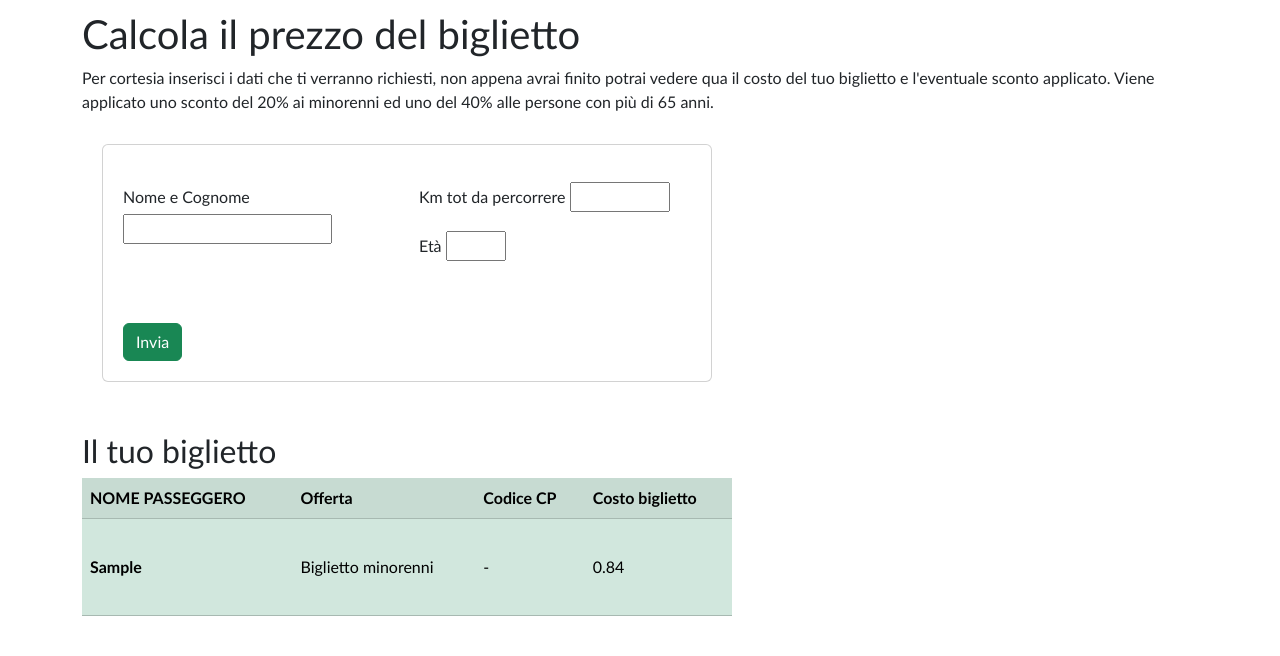
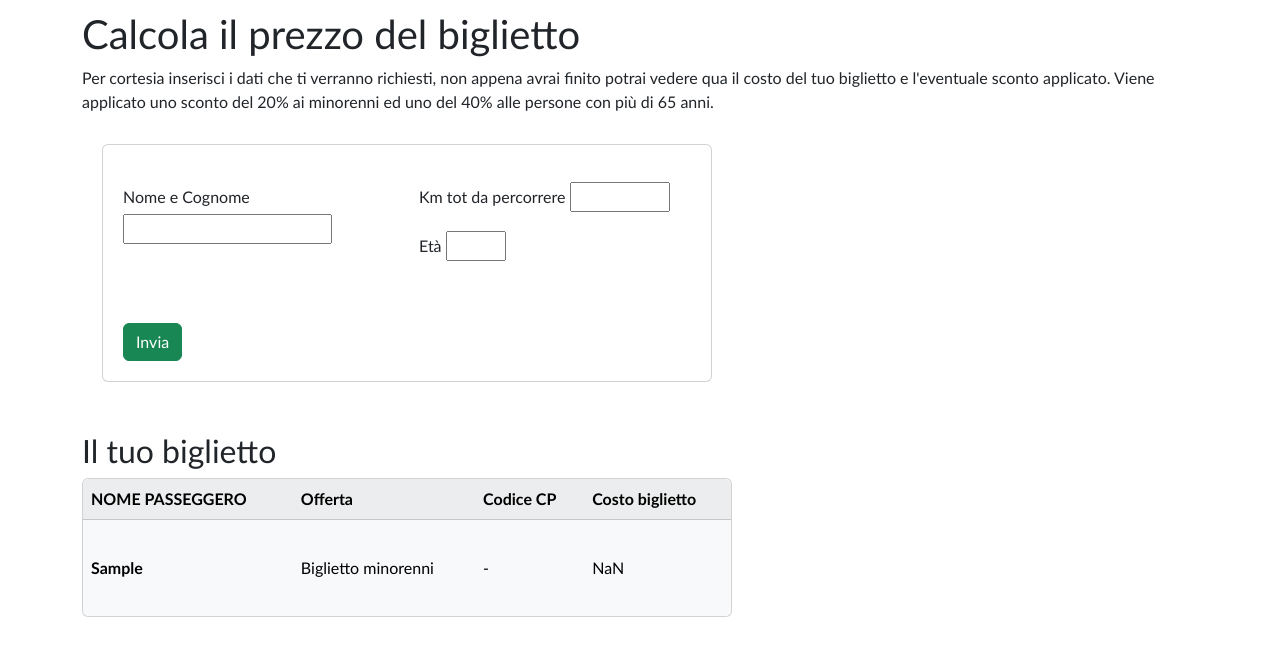
Before and after one commit to tommasotacconi/js-biglietto-treno-form, a plain HTML site: page index.html in a window 1280 px wide. Both pictures are taken after typing "Sample", "5", "5" into the empty fields and a click on the button "Invia". Drawn offline with nearby package versions, Linux system fonts and the light colour scheme.

Commit message:
added favicon and reviewed table style

```diff
--- a/css/style.css
+++ b/css/style.css
@@ -26,10 +26,30 @@ label {
   margin-bottom: 5px;
 }
 
-table {
+table.table {
+  margin-bottom: 0;
+  border-radius: 1rem;
+
   td {
     height: 80px;
-    line-height: 80px
+    line-height: 80px;
+    border-bottom: 0px;
+  }
+
+  th:first-child {
+    border-top-left-radius: 0.375rem;
+  }
+
+  th:last-child {
+    border-top-right-radius: 0.375rem;
+  }
+
+  td:first-child {
+    border-bottom-left-radius: 0.375rem;
+  }
+
+  td:last-child {
+    border-bottom-right-radius: 0.375rem;
   }
 }
 
@@ -100,7 +120,7 @@ footer {
   width: 60px;
 }
 
-.card {
+form .card {
   padding: 20px;
 }
 
@@ -108,7 +128,6 @@ footer {
   margin-top: 60px;
 }
 
-.table-box {
+.card-table {
   max-width: 650px;
-  height: 100px;
 }
--- a/index.html
+++ b/index.html
@@ -9,6 +9,8 @@
 
     <!-- Title-->
     <title>Il tuo biglietto</title>
+    <!-- Favicon -->
+     <link rel="icon" href="img/favicon-freccia.ico">
 
     <!-- Link -->
     <!-- Font awesome -->
@@ -46,7 +48,7 @@
 
       <!-- presentazione dati in un biglietto -->
       <h2>Il tuo biglietto</h2>
-      <div class="table-box">
+      <div class="card card-table">
         <table class="table table-light table-striped ">
           <tr>
             <th class="">NOME PASSEGGERO</th>
--- a/jscript/script.js
+++ b/jscript/script.js
@@ -60,8 +60,8 @@ document.querySelector('button').addEventListener('click', function (e) {
   e.preventDefault();
 
   // 5. e .6
-  kmTot = kmTotField.value.trim();
-  age = ageField.value.trim();
+  kmTot = parseInt(kmTotField.value.trim());
+  age = parseInt(ageField.value.trim());
 
   // 7.
   fullName = fullNameField.value.trim();
@@ -98,8 +98,12 @@ document.querySelector('button').addEventListener('click', function (e) {
 
   // Fase di restituzione dati
   // 11.
-  ticketPrice = ticketPrice.toFixed(2);
-  console.log('ticketPrice', ticketPrice)
+  if (ticketPrice = NaN) {
+    ticketPrice = ticketPrice.toFixed(2);
+    console.log('ticketPrice', ticketPrice);
+  } else {
+    alert('No distance inserted');
+  }
   // 12 e 13.
   if (discountAmount) console.log('discountAmount', discountAmount, 'discountType', discountType);
 
```
Also changed, not shown: img/favicon-freccia.ico (added), img/favicon.ico, img/train-favicon.jpg (added).
